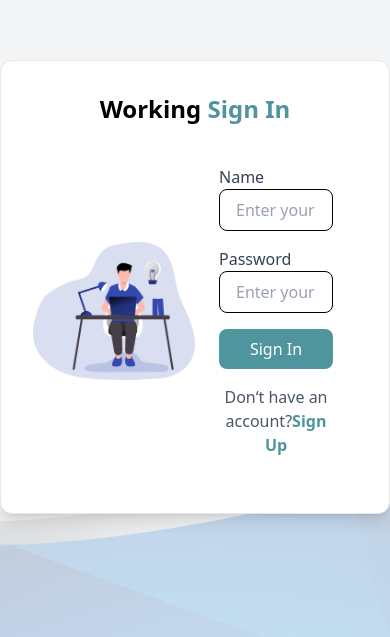
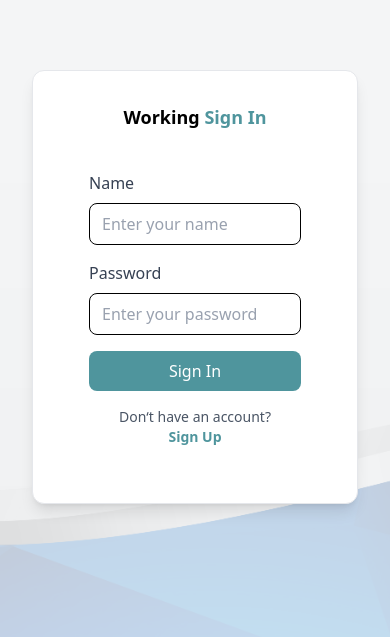
Before and after one commit to keqi000/proyek-pengembangan-web-berbasis-framework-terbaru, a Next.js app: page /signin in a window 390 px wide. Shown: the part 135-772 px from the top of the page. Built offline with nearby package versions, Linux system fonts and the light colour scheme.

Commit message:
fix: fix sign-in responsive in mobile layout

```diff
--- a/src/app/signin/page.tsx
+++ b/src/app/signin/page.tsx
@@ -14,16 +14,16 @@ export default function SignInPage() {
       <div className="absolute inset-0 bg-[url('/background-login.jpg')] bg-cover bg-center opacity-20"></div>
 
       {/* Card Container */}
-      <div className="relative bg-white shadow-lg rounded-xl p-8 md:p-12 w-full max-w-3xl border border-gray-200 flex flex-col items-center">
+      <div className="relative bg-white shadow-lg rounded-xl m-8 md:m-0 p-8 md:p-12 w-full max-w-3xl border border-gray-200 flex flex-col items-center">
         {/* Title */}
-        <h2 className="text-center text-2xl font-semibold mb-4">
+        <h2 className="text-center text-lg md:text-2xl font-semibold mb-4 ">
           <span className="text-black">Working</span>{" "}
           <span className="text-[#4F959D]">Sign In</span>
         </h2>
 
         <div className="flex w-full items-center">
           {/* Illustration */}
-          <div className="w-1/2 flex justify-center">
+          <div className="hidden md:w-1/2 md:flex justify-center">
             <Image
               src="/login-ilustrator.png"
               alt="Person working"
@@ -33,24 +33,24 @@ export default function SignInPage() {
           </div>
 
           {/* Form */}
-          <div className="w-1/2 p-6">
+          <div className="w-full md:w-1/2 p-6">
             <form>
-              <div className="mb-4">
+              <div className="flex flex-col mb-4 gap-y-2">
                 <label className="block text-gray-700">Name</label>
                 <input
                   type="text"
-                  className="w-full px-4 py-2 border rounded-lg focus:outline-none focus:ring-2 focus:ring-[#4F959D] placeholder-gray-400 text-black"
+                  className="w-full px-3 py-2 md:px-4 md:py-2 border rounded-lg focus:outline-none focus:ring-2 focus:ring-[#4F959D] placeholder-gray-400 text-black"
                   value={name}
                   onChange={(e) => setName(e.target.value)}
                   placeholder="Enter your name"
                 />
               </div>
 
-              <div className="mb-4">
+              <div className="flex flex-col mb-4 gap-y-2">
                 <label className="block text-gray-700">Password</label>
                 <input
                   type="password"
-                  className="w-full px-4 py-2 border rounded-lg focus:outline-none focus:ring-2 focus:ring-[#4F959D] placeholder-gray-400 text-black"
+                  className="w-full px-3 py-2 md:px-4 md:py-2 border rounded-lg focus:outline-none focus:ring-2 focus:ring-[#4F959D] placeholder-gray-400 text-black"
                   value={password}
                   onChange={(e) => setPassword(e.target.value)}
                   placeholder="Enter your password"
@@ -65,9 +65,9 @@ export default function SignInPage() {
               </button>
             </form>
 
-            <p className="text-center text-gray-600 mt-4">
+            <p className="flex flex-col md:flex-row text-sm md:text-base text-center text-gray-600 mt-4">
               Don&lsquo;t have an account?
-              <Link href="../" className="text-[#4F959D] font-semibold">
+              <Link href="../" className="px-2 md:px-1 text-[#4F959D] font-semibold">
                 Sign Up
               </Link>
             </p>
```
